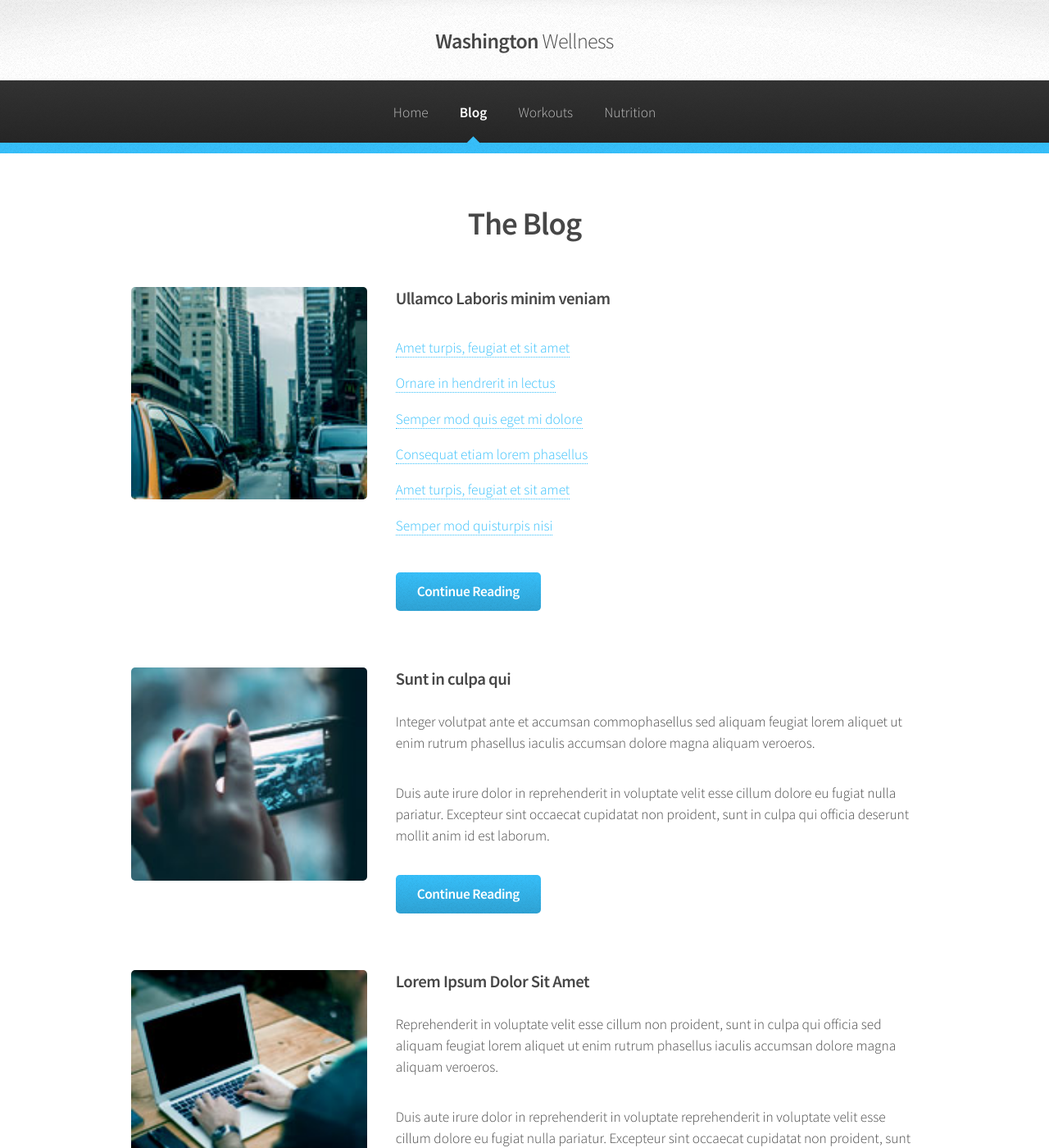
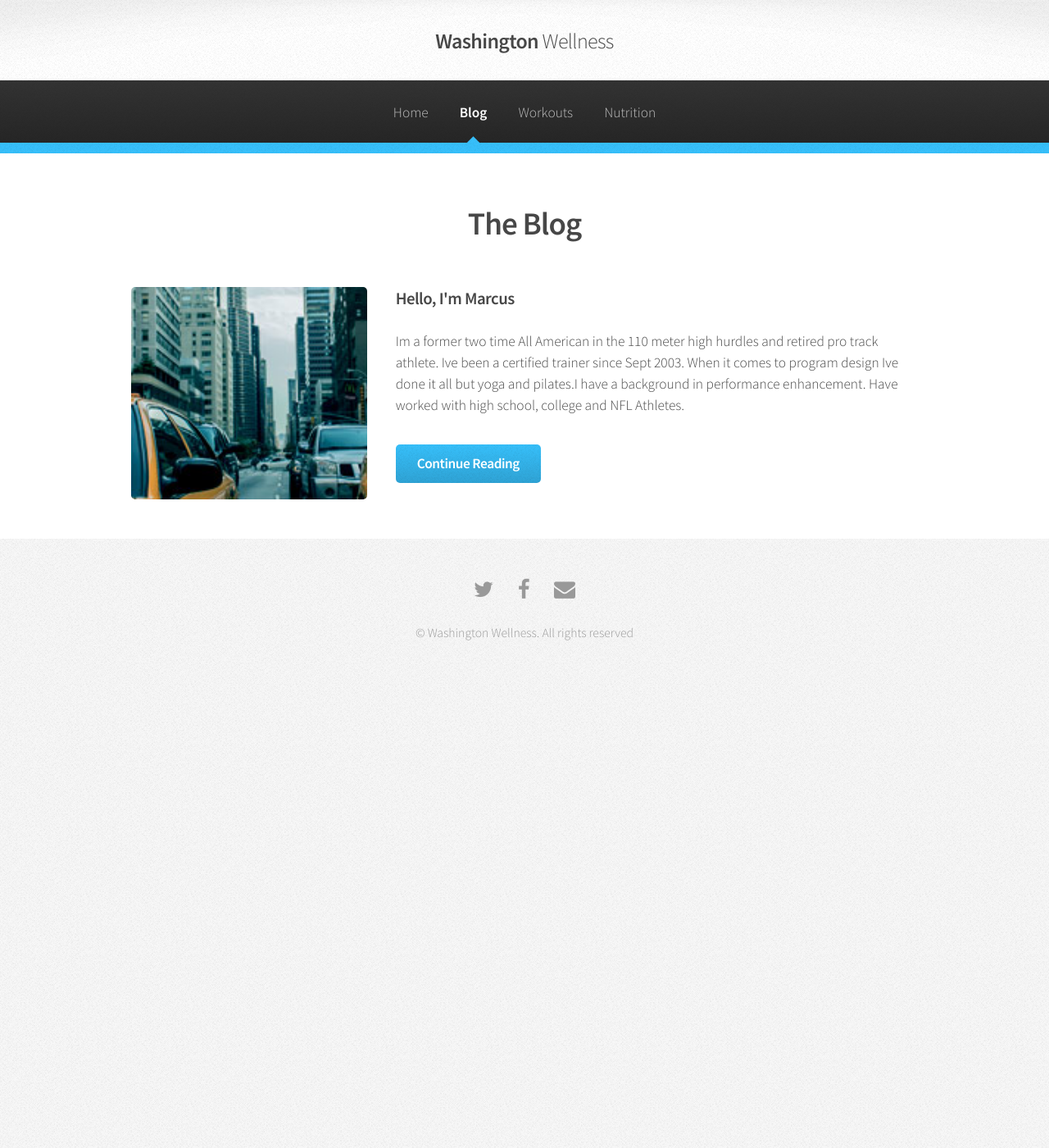
Before and after one commit to washington-wellness/washington-wellness.github.i, a Jekyll site: the page built from blog/index.html, in a window 1280 px wide and 1400 px high. Shown: the whole window at 82% size. Built offline with Jekyll 4.4.1, drawn with Linux system fonts in a browser that asks for light colours; some of the changed text lies outside the part shown.

Commit message:
add jekyll gems, and posts

```diff
--- a/_config.yml
+++ b/_config.yml
@@ -1,4 +1,10 @@
 name: Washington Wellness
-description: Arcana template for Jekyll
-paginate: 10
+description: Personal Trainer
+paginate: 5
 baseurl: ''
+
+gems:
+ - jekyll-paginate
+ - jekyll-gist
+ - jekyll-sitemap
+ - jemoji
--- a/_includes/footer.html
+++ b/_includes/footer.html
@@ -6,8 +6,7 @@
 					<ul class="icons">
 						<li><a href="#" class="icon fa-twitter"><span class="label">Twitter</span></a></li>
 						<li><a href="#" class="icon fa-facebook"><span class="label">Facebook</span></a></li>
-						<li><a href="#" class="icon fa-linkedin"><span class="label">LinkedIn</span></a></li>
-						<li><a href="#" class="icon fa-google-plus"><span class="label">Google+</span></a></li>
+						<li><a href="#" class="icon fa-envelope"><span class="label">Email</span></a></li>
 					</ul>
 
 				<!-- Copyright -->
--- a/_includes/header.html
+++ b/_includes/header.html
@@ -35,10 +35,10 @@
 					<nav id="nav">
 						<ul>
 							{% assign current = page.url | downcase | split: '/' %}
-							<li {% if current[1] == 'index.html' %}class="current"{% endif %}><a href="{{ site.baseurl }}/index.html">Home</a></li>
+							<li {% if current[0] == 'index.html' %}class="current"{% endif %}><a href="{{ site.baseurl }}/index.html">Home</a></li>
 							<li {% if current[1] == 'blog' %}class="current"{% endif %}><a href="{{ site.baseurl }}/blog">Blog</a></li>
-							<li {% if current[1] == 'workout' %}class="current"{% endif %}><a href="{{ site.baseurl }}/workout">Workouts</a></li>
-							<li {% if current[1] == 'nutrition' %}class="current"{% endif %}><a href="{{ site.baseurl }}/nutrition">Nutrition</a></li>
+							<li {% if current[2] == 'workout' %}class="current"{% endif %}><a href="{{ site.baseurl }}/workout.html">Workouts</a></li>
+							<li {% if current[3] == 'nutrition' %}class="current"{% endif %}><a href="{{ site.baseurl }}/nutrition.html">Nutrition</a></li>
 						</ul>
 					</nav>
 
--- a/_posts/2014-08-20-another-post.md
+++ /dev/null
@@ -1,8 +0,0 @@
----
-title: Lorem Ipsum Dolor Sit Amet
-featured: /assets/images/pic03.jpg
-layout: post
----
-
-<p>Reprehenderit in voluptate velit esse cillum non proident, sunt in culpa qui officia  sed aliquam feugiat lorem aliquet ut enim rutrum phasellus iaculis accumsan dolore magna aliquam veroeros.</p>
-<p>Duis aute irure dolor in reprehenderit in voluptate reprehenderit in voluptate velit esse cillum dolore eu fugiat nulla pariatur. Excepteur sint occaecat cupidatat non proident, sunt in culpa qui officia . Excepteur sint occaecat cupidatat non proident, sunt in culpa qui officia deserunt mollit anim id est laborum.</p>
--- a/_posts/2014-08-25-test-post.md
+++ /dev/null
@@ -1,8 +0,0 @@
----
-title: Sunt in culpa qui
-featured: /assets/images/pic02.jpg
-layout: post
----
-
-<p>Integer volutpat ante et accumsan commophasellus sed aliquam feugiat lorem aliquet ut enim rutrum phasellus iaculis accumsan dolore magna aliquam veroeros.</p>
-<p>Duis aute irure dolor in reprehenderit in voluptate velit esse cillum dolore eu fugiat nulla pariatur. Excepteur sint occaecat cupidatat non proident, sunt in culpa qui officia deserunt mollit anim id est laborum.</p>
--- a/_posts/2014-08-31-hello-word.md
+++ /dev/null
@@ -1,14 +0,0 @@
----
-title: Ullamco Laboris minim veniam
-featured: /assets/images/pic01.jpg
-layout: post
----
-
-<ul class="links">
-	<li><a href="#">Amet turpis, feugiat et sit amet</a></li>
-	<li><a href="#">Ornare in hendrerit in lectus</a></li>
-	<li><a href="#">Semper mod quis eget mi dolore</a></li>
-	<li><a href="#">Consequat etiam lorem phasellus</a></li>
-	<li><a href="#">Amet turpis, feugiat et sit amet</a></li>
-	<li><a href="#">Semper mod quisturpis nisi</a></li>
-</ul>
--- /dev/null
+++ b/_posts/2016-05-10-hello.md
@@ -0,0 +1,13 @@
+---
+title: Hello, I'm Marcus
+date:   2016-05-10 13:12:13
+categories: workout nutrition info
+featured: /assets/images/pic01.jpg
+layout: post
+---
+
+Im a former two time All American in the 110 meter high hurdles and retired pro track athlete. Ive been a certified trainer since Sept 2003. When it comes to program design Ive done it all but yoga and pilates.I have a background in performance enhancement. Have worked with high school, college and NFL Athletes.
+
+I evolve program design as long as the client progresses through their workout regime. I have worked with overweight people changed many lives in my career, got people who's human mechanics were all off and got the right program to get them up going and progressing in life!
+
+When you come to train with me expect me to be very personable, funny, serious when I need to be, Im middle of the road personality wise and will tailor your workouts to your exact needs. You can reach me through email or phone number. Im also here to network with other trainers because the industry is forever evolving.
```
Also changed, not shown: nutrition.html (+7 -2 lines), workout.html (+7 -2 lines).
